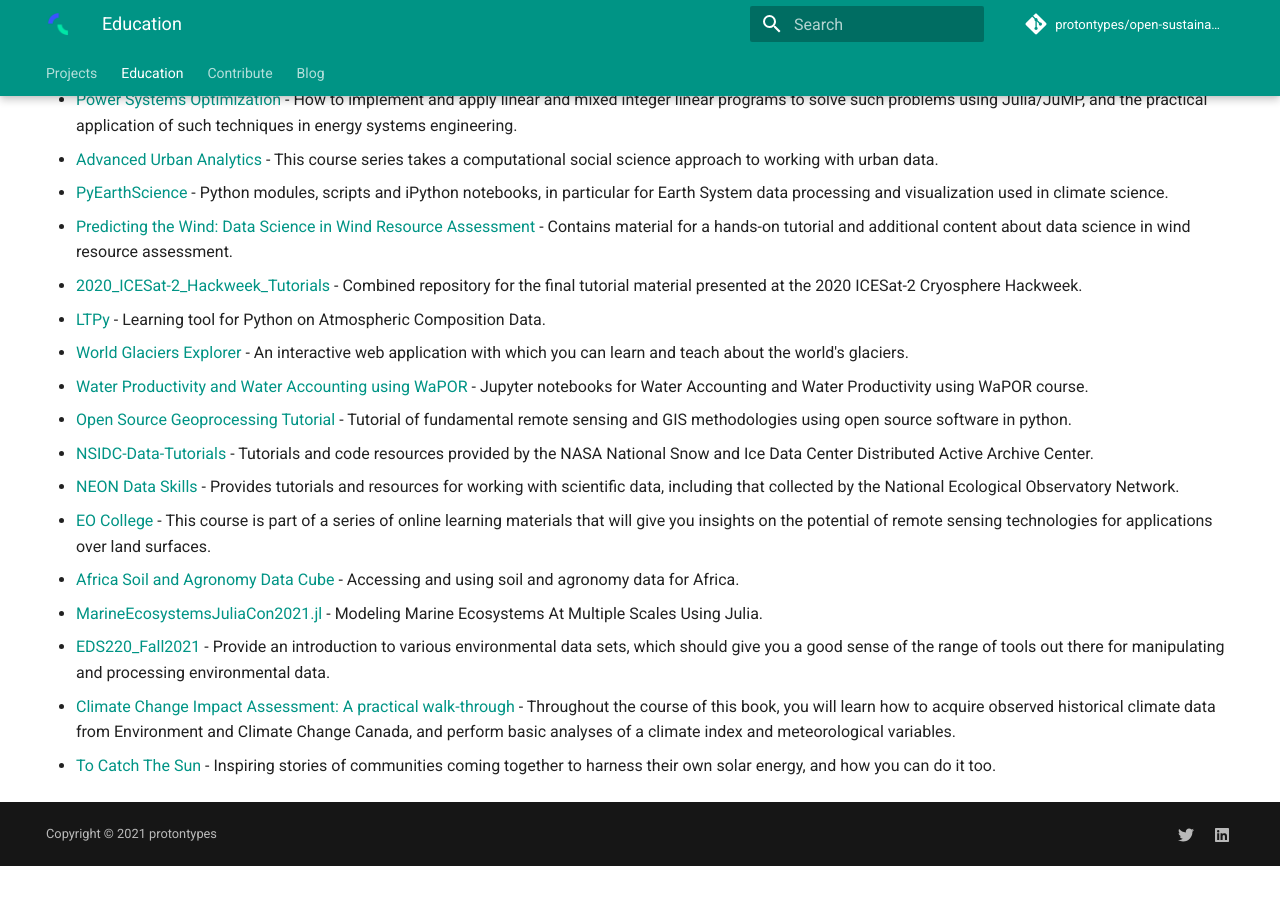
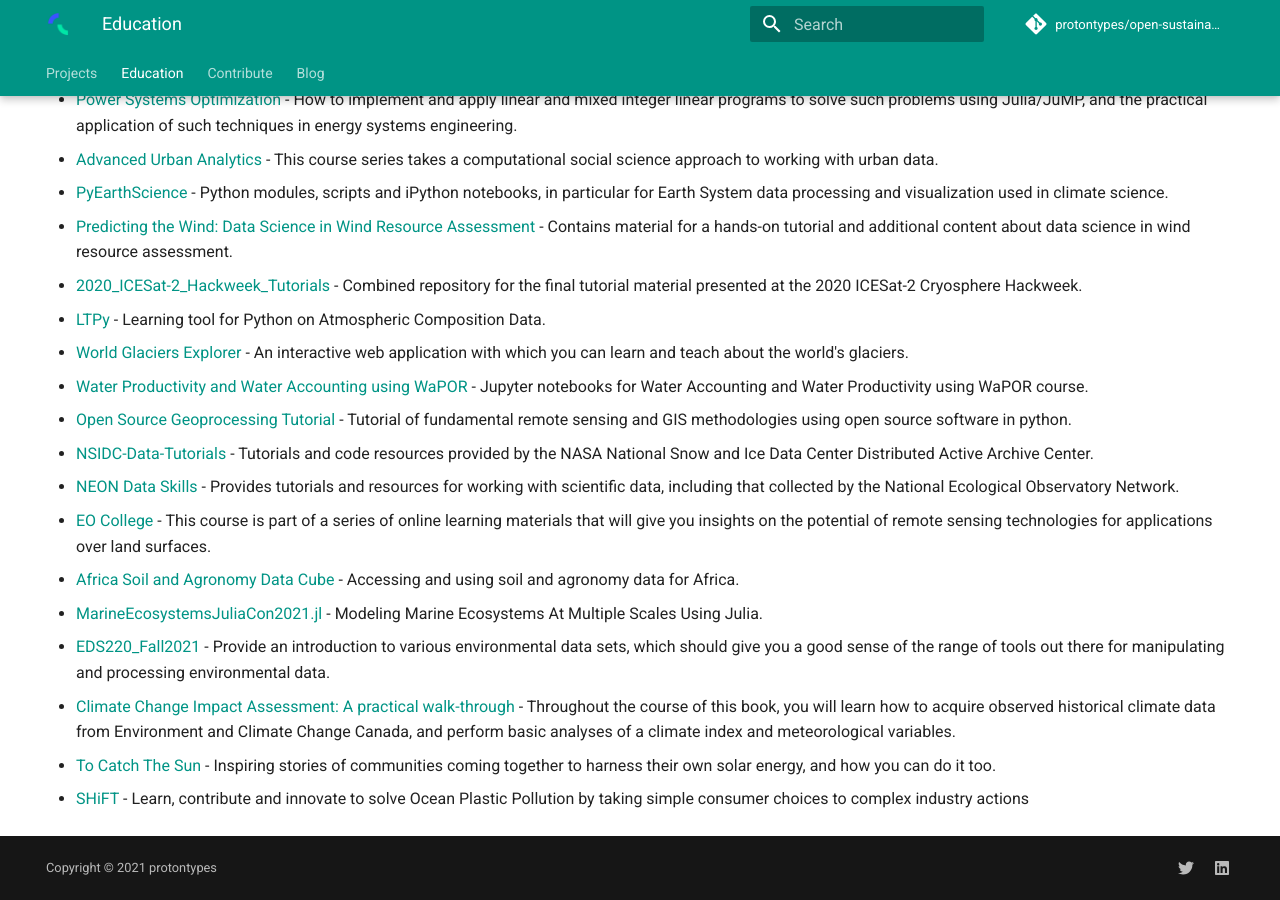
Before and after one commit to protontypes/open-sustainable-technology, an MkDocs documentation site: the page built from docs/education.md, in a window 1280 px wide and 900 px high, scrolled down 1348 px. Built offline with MkDocs 1.6.1 and Material for MkDocs 9.7.7, drawn with Linux system fonts in a browser that asks for light colours; comment, search, counter and statistics services are not loaded; before the commit the page ends 2214 px from its top, so only the background shows below that.

Commit message:
Add SHiFT
[SHiFT](https://shift.how/) - Portal to learn, contribute and innovate on solving Ocean Plastic Pollution

```diff
--- a/docs/education.md
+++ b/docs/education.md
@@ -54,3 +54,4 @@
 - [EDS220_Fall2021](https://github.com/samanthastevenson/EDS220_Fall2021) - Provide an introduction to various environmental data sets, which should give you a good sense of the range of tools out there for manipulating and processing environmental data.
 - [Climate Change Impact Assessment: A practical walk-through](https://claut.gitlab.io/man_ccia/) - Throughout the course of this book, you will learn how to acquire observed historical climate data from Environment and Climate Change Canada, and perform basic analyses of a climate index and meteorological variables.
 - [To Catch The Sun](https://tocatchthesun.com/) - Inspiring stories of communities coming together to harness their own solar energy, and how you can do it too.
+- [SHiFT](https://shift.how/) - Learn, contribute and innovate to solve Ocean Plastic Pollution by taking simple consumer choices to complex industry actions
```
